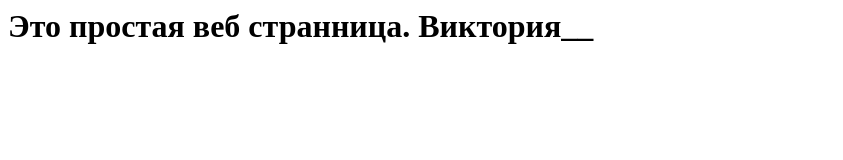
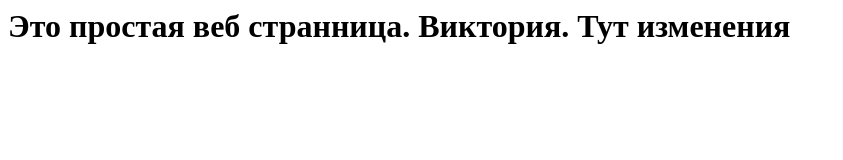
Before and after one commit to bittoNeko/web_, a plain HTML site: page index.html in a window 1280 px wide. Shown: the whole page, without its empty margins (0-843 px from the left). Drawn offline with Linux system fonts and the light colour scheme.

Commit message:
Update index.html

```diff
--- a/index.html
+++ b/index.html
@@ -4,6 +4,6 @@
 <title>Лабораторная работа №3</title>
 </head>
 <body>
-<h1>Это простая веб странница. Виктория__</h1>
+<h1>Это простая веб странница. Виктория. Тут изменения</h1>
 </body>
 </html>
```
